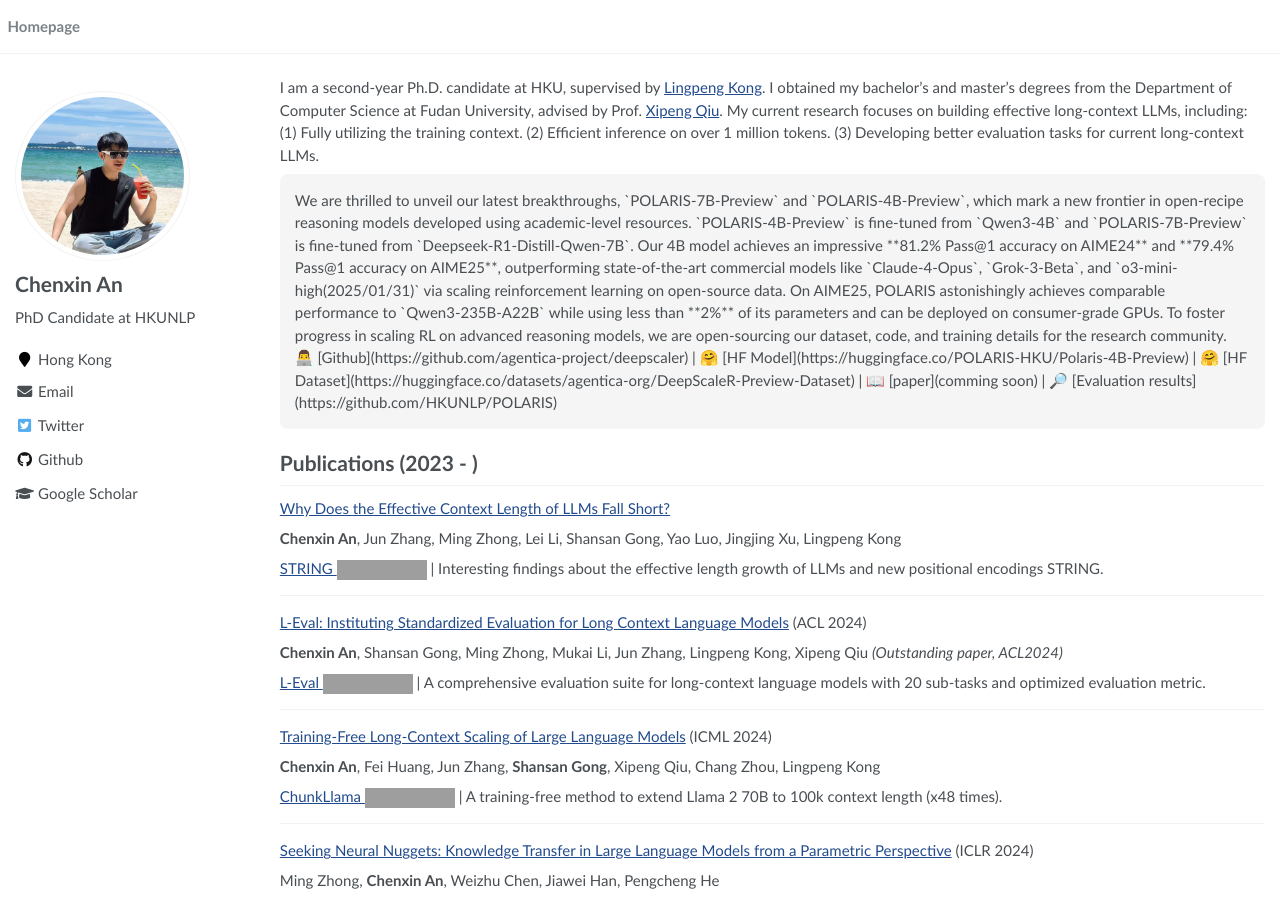
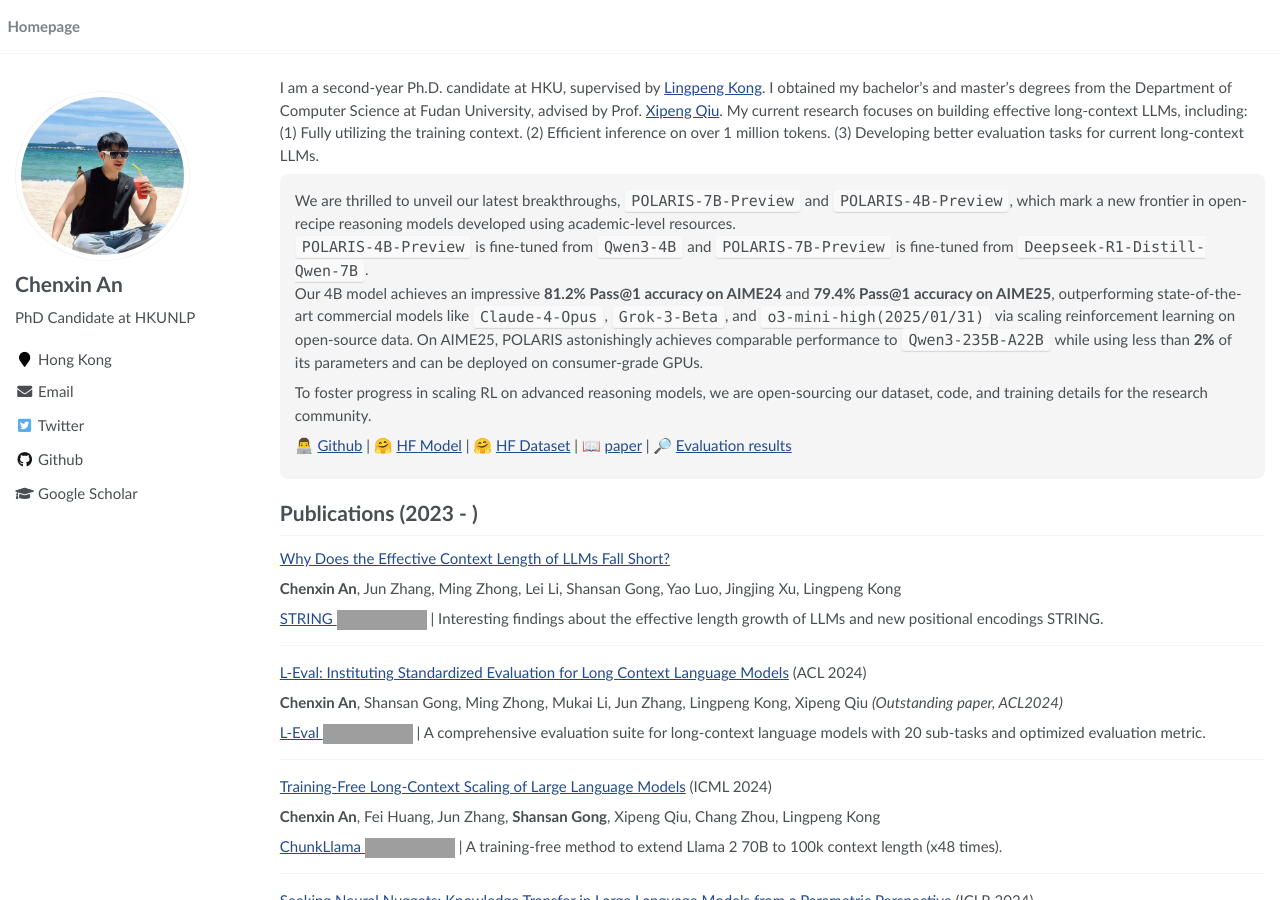
Before and after one commit to ChenxinAn-fdu/ChenxinAn-fdu.github.io, a Jekyll site: the page built from _pages/about.md, in a window 1280 px wide and 900 px high. Built offline with Jekyll 4.4.1, drawn with Linux system fonts in a browser that asks for light colours; grey boxes are pictures that could not be loaded.

Commit message:
Update about.md

```diff
--- a/_pages/about.md
+++ b/_pages/about.md
@@ -25,14 +25,19 @@ I am a second-year Ph.D. candidate at HKU, supervised by [Lingpeng Kong](https:/
 (3) Developing better evaluation tasks for current long-context LLMs.
 
 <aside style="background-color: #f5f5f5; padding: 1em; border-radius: 8px;">
-We are thrilled to unveil our latest breakthroughs,
-`POLARIS-7B-Preview` and `POLARIS-4B-Preview`, which mark a new frontier in open‐recipe reasoning models developed using academic-level resources.
-`POLARIS-4B-Preview` is fine-tuned from `Qwen3-4B` and `POLARIS-7B-Preview` is fine-tuned from `Deepseek-R1-Distill-Qwen-7B`.
-Our 4B model achieves an impressive **81.2% Pass@1 accuracy on AIME24** and **79.4% Pass@1 accuracy on AIME25**, outperforming state-of-the-art commercial models like `Claude-4-Opus`, `Grok-3-Beta`, and `o3-mini-high(2025/01/31)` via scaling reinforcement learning on open-source data. On AIME25, POLARIS astonishingly achieves comparable performance to `Qwen3-235B-A22B` while using less than **2%** of its parameters and can be deployed on consumer-grade GPUs.
-
-To foster progress in scaling RL on advanced reasoning models, we are open-sourcing our dataset, code, and training details for the research community.
-
-👨‍💻 [Github](https://github.com/agentica-project/deepscaler) | 🤗 [HF Model](https://huggingface.co/POLARIS-HKU/Polaris-4B-Preview) | 🤗 [HF Dataset](https://huggingface.co/datasets/agentica-org/DeepScaleR-Preview-Dataset) | 📖 [paper](comming soon) | 🔎 [Evaluation results](https://github.com/HKUNLP/POLARIS)
+  <p>
+    We are thrilled to unveil our latest breakthroughs, <code>POLARIS-7B-Preview</code> and <code>POLARIS-4B-Preview</code>, which mark a new frontier in open‐recipe reasoning models developed using academic‐level resources.
+    <br>
+    <code>POLARIS-4B-Preview</code> is fine-tuned from <code>Qwen3-4B</code> and <code>POLARIS-7B-Preview</code> is fine-tuned from <code>Deepseek-R1-Distill-Qwen-7B</code>.
+    <br>
+    Our 4B model achieves an impressive <strong>81.2% Pass@1 accuracy on AIME24</strong> and <strong>79.4% Pass@1 accuracy on AIME25</strong>, outperforming state-of-the-art commercial models like <code>Claude-4-Opus</code>, <code>Grok-3-Beta</code>, and <code>o3-mini-high(2025/01/31)</code> via scaling reinforcement learning on open-source data. On AIME25, POLARIS astonishingly achieves comparable performance to <code>Qwen3-235B-A22B</code> while using less than <strong>2%</strong> of its parameters and can be deployed on consumer-grade GPUs.
+  </p>
+  <p>
+    To foster progress in scaling RL on advanced reasoning models, we are open-sourcing our dataset, code, and training details for the research community.
+  </p>
+  <p>
+    👨‍💻 <a href="https://github.com/agentica-project/deepscaler">Github</a> | 🤗 <a href="https://huggingface.co/POLARIS-HKU/Polaris-4B-Preview">HF Model</a> | 🤗 <a href="https://huggingface.co/datasets/agentica-org/DeepScaleR-Preview-Dataset">HF Dataset</a> | 📖 <a href="comming soon">paper</a> | 🔎 <a href="https://github.com/HKUNLP/POLARIS">Evaluation results</a>
+  </p>
 </aside>
 
 {% include_relative includes/pubs.md %}
```
